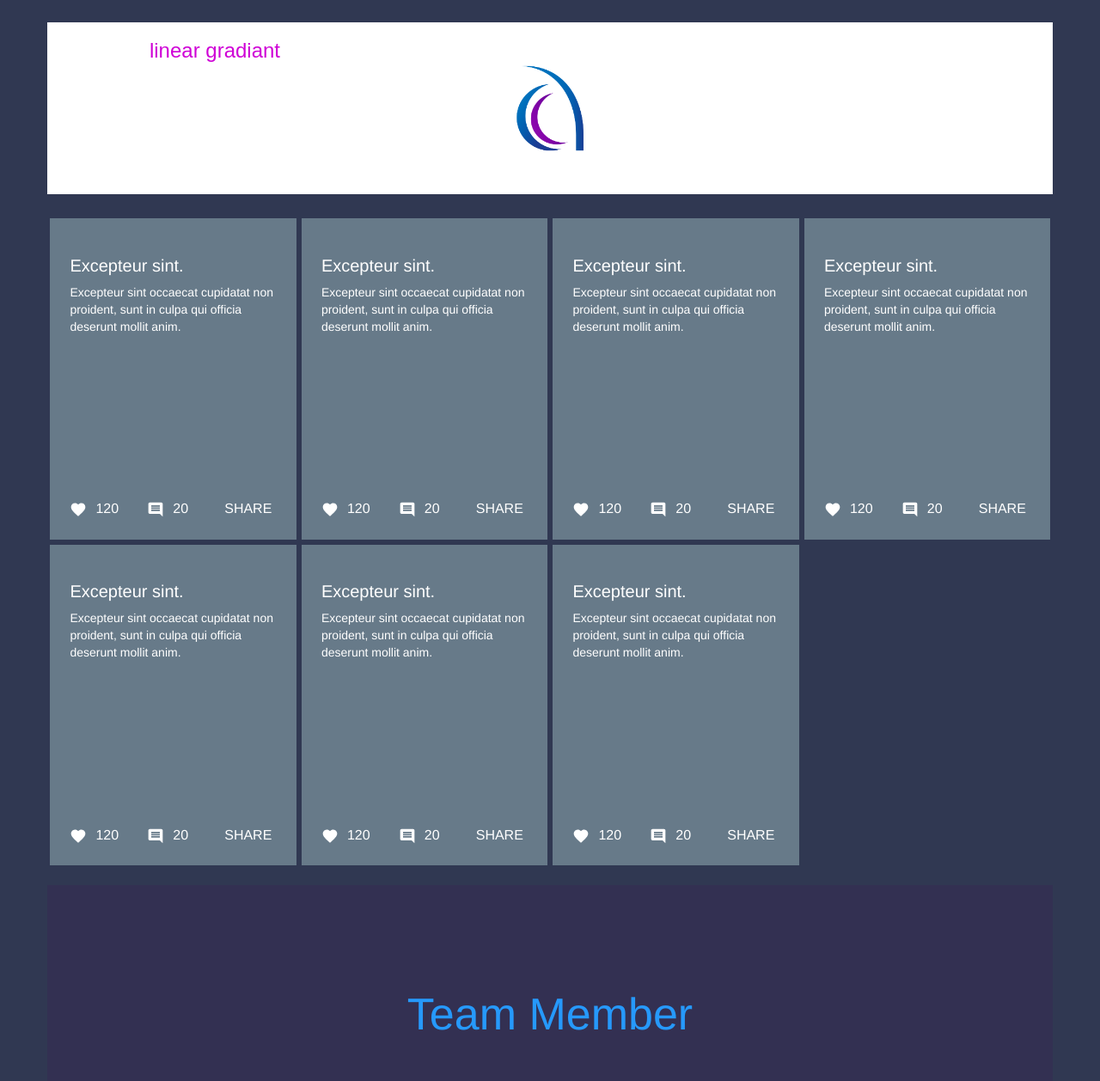
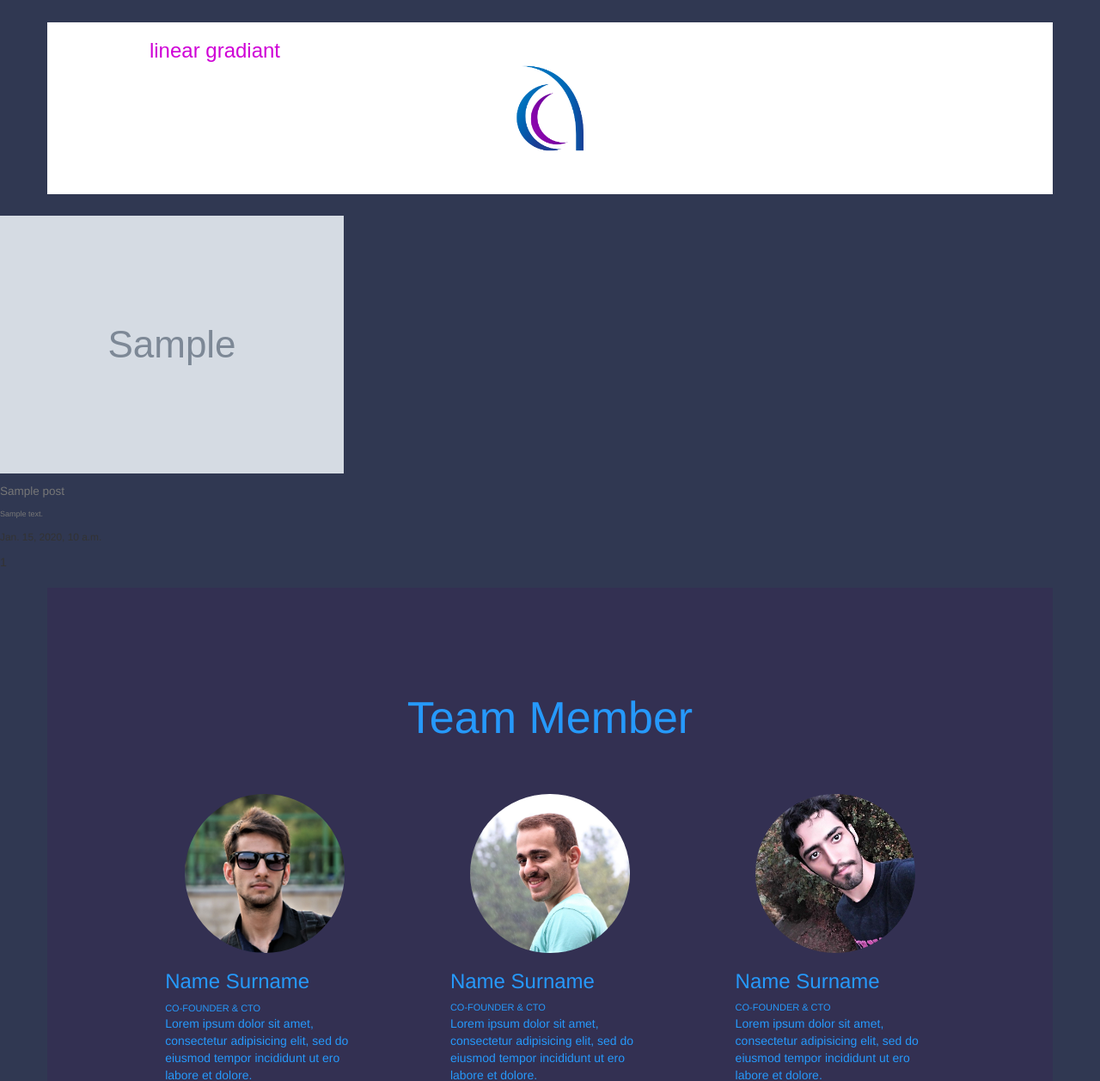
Before and after one commit to engiAsadi/IE-GalleryProject, a Django app: template templates/gallery/index.html in a window 1280 px wide. Shown: the part 50-1308 px from the top of the page at 86% size. Run offline with Django 3.2, Linux system fonts and the light colour scheme; the template is opened without the code that fills it: most values are stand-ins (such as "Sample title", 1, 10 or a date in 2020); grey boxes marked "Sample" are stand-in pictures; some libraries are stand-ins or nearby versions.

Commit message:
modifying template files

```diff
--- a/templates/gallery/index.html
+++ b/templates/gallery/index.html
@@ -31,13 +31,13 @@
                 </ul>
                 <ul class="nav navbar-nav navbar-right ">
                     <li>
-                        <a style="padding-left: 0px;" href="#Instagram"> <img src="/instagram.svg" height="auto" width="12px" ;> </a>
+                        <a style="padding-left: 0px;" href="#Instagram"> <img src="../static/instagram.svg" height="auto" width="12px" ;> </a>
                     </li>
                     <li>
-                        <a style="padding-left: 0px;" href="#Website"> <img src="/WEB.svg.jpg" height="auto" width="24px" ;></a>
+                        <a style="padding-left: 0px;" href="#Website"> <img src="../static/WEB.svg.jpg" height="auto" width="24px" ;></a>
                     </li>
                     <li>
-                        <a style="padding-left: 0px;" href="#Profile"> <img src="/user.svg" height="auto" width="12px" ;></a>
+                        <a style="padding-left: 0px;" href="#Profile"> <img src="../static/user.svg" height="auto" width="12px" ;></a>
                     </li>
 
                 </ul>
@@ -50,20 +50,52 @@
             <div class="col-sm-4" style="text-align: center;">
                 <h3 style="font-family:Arial, Helvetica, sans-serif; color: #CF00D6;"> linear gradiant </h3>
             </div>
-            <div class="col-sm-4" style="text-align: center;"><img src="/cinarta-f1-transparent.png" width="200" height="200"></div>
+            <div class="col-sm-4" style="text-align: center;"><img src="../static/cinarta-f1-transparent.png" width="200" height="200"></div>
 
 
         </div>
     </div>
 
-    <div class="container">
+
+    <div class="card-columns">
+
+        {% for post in object_list %}
+            <div class="card bg-dark text-white">
+                <img class="card-img" src="{{post.photo.url}}" alt="{{post.title}}">
+                <div class="card-img-overlay d-flex flex-column justify-content-end">
+                    <div class="card-header bg-transparent">
+                        <h4 class="card-title"><small>{{post.title}}</small></h4>
+                    </div>
+                    <div class="card-body bg-transparent">
+                        <h6 class="card-subtitle"><small>{{post.description}}</small></h6>
+                    </div>
+                    <div class="card-footer ">
+                        <p><small>{{post.created}}</small></p>
+                        <a class="like-dislike-btn" data-pk='{{post.pk}}' href="{% url 'gallery:like_or_dislike' post.pk %}">
+                            {% if request.user in post.likes.all %}
+                                <i id="like-icon-{{post.pk}}" class="fas fa-heart" style="color: red;"></i>
+                            {% else %}
+                                <i id="like-icon-{{post.pk}}" class="fas fa-heart" style="color: white;"></i> <!-- far -->
+                            {% endif %}
+                        </a>
+                        <span id="like-count-{{post.pk}}">{{post.likes.count}}</span>
+                    </div>
+
+                </div>
+            </div>
+
+    {% endfor %}
+    </div>
+
+
+    <!-- <div class="container">
         <div class="row ">
             <div class="col-sm-3 index-posts">
                 <h3 style="font-size: 20px;">Excepteur sint.</h3>
                 <div style="margin-bottom: 80%; font-size: 14px;">Excepteur sint occaecat cupidatat non proident, sunt in culpa qui officia deserunt mollit anim.</div>
                 <div class="row">
-                    <div class="col-sm-4" style="font-size: 16px;"><img src="/favorite-white-24dp.svg" style="width: 20px;height:auto; margin-right: 10px;">120</div>
-                    <div class="col-sm-4" style="font-size: 16px;"><img src="/comment-white-24dp.svg" style="width: 20px;height:auto; margin-right: 10px;">20</div>
+                    <div class="col-sm-4" style="font-size: 16px;"><img src="../static/favorite-white-24dp.svg" style="width: 20px;height:auto; margin-right: 10px;">120</div>
+                    <div class="col-sm-4" style="font-size: 16px;"><img src="../static/comment-white-24dp.svg" style="width: 20px;height:auto; margin-right: 10px;">20</div>
                     <div class="col-sm-4" style="font-size: 16px;">SHARE</div>
                 </div>
             </div>
@@ -71,8 +103,8 @@
                 <h3 style="font-size: 20px;">Excepteur sint.</h3>
                 <div style="margin-bottom: 80%; font-size: 14px;">Excepteur sint occaecat cupidatat non proident, sunt in culpa qui officia deserunt mollit anim.</div>
                 <div class="row">
-                    <div class="col-sm-4" style="font-size: 16px;"><img src="/favorite-white-24dp.svg" style="width: 20px;height:auto; margin-right: 10px;">120</div>
-                    <div class="col-sm-4" style="font-size: 16px;"><img src="/comment-white-24dp.svg" style="width: 20px;height:auto; margin-right: 10px;">20</div>
+                    <div class="col-sm-4" style="font-size: 16px;"><img src="../static/favorite-white-24dp.svg" style="width: 20px;height:auto; margin-right: 10px;">120</div>
+                    <div class="col-sm-4" style="font-size: 16px;"><img src="../static/comment-white-24dp.svg" style="width: 20px;height:auto; margin-right: 10px;">20</div>
                     <div class="col-sm-4" style="font-size: 16px;">SHARE</div>
                 </div>
             </div>
@@ -80,8 +112,8 @@
                 <h3 style="font-size: 20px;">Excepteur sint.</h3>
                 <div style="margin-bottom: 80%; font-size: 14px;">Excepteur sint occaecat cupidatat non proident, sunt in culpa qui officia deserunt mollit anim.</div>
                 <div class="row">
-                    <div class="col-sm-4" style="font-size: 16px;"><img src="/favorite-white-24dp.svg" style="width: 20px;height:auto; margin-right: 10px;">120</div>
-                    <div class="col-sm-4" style="font-size: 16px;"><img src="/comment-white-24dp.svg" style="width: 20px;height:auto; margin-right: 10px;">20</div>
+                    <div class="col-sm-4" style="font-size: 16px;"><img src="../static/favorite-white-24dp.svg" style="width: 20px;height:auto; margin-right: 10px;">120</div>
+                    <div class="col-sm-4" style="font-size: 16px;"><img src="../static/comment-white-24dp.svg" style="width: 20px;height:auto; margin-right: 10px;">20</div>
                     <div class="col-sm-4" style="font-size: 16px;">SHARE</div>
                 </div>
             </div>
@@ -89,8 +121,8 @@
                 <h3 style="font-size: 20px;">Excepteur sint.</h3>
                 <div style="margin-bottom: 80%; font-size: 14px;">Excepteur sint occaecat cupidatat non proident, sunt in culpa qui officia deserunt mollit anim.</div>
                 <div class="row">
-                    <div class="col-sm-4" style="font-size: 16px;"><img src="/favorite-white-24dp.svg" style="width: 20px;height:auto; margin-right: 10px;">120</div>
-                    <div class="col-sm-4" style="font-size: 16px;"><img src="/comment-white-24dp.svg" style="width: 20px;height:auto; margin-right: 10px;">20</div>
+                    <div class="col-sm-4" style="font-size: 16px;"><img src="../static/favorite-white-24dp.svg" style="width: 20px;height:auto; margin-right: 10px;">120</div>
+                    <div class="col-sm-4" style="font-size: 16px;"><img src="../static/comment-white-24dp.svg" style="width: 20px;height:auto; margin-right: 10px;">20</div>
                     <div class="col-sm-4" style="font-size: 16px;">SHARE</div>
                 </div>
             </div>
@@ -98,8 +130,8 @@
                 <h3 style="font-size: 20px;">Excepteur sint.</h3>
                 <div style="margin-bottom: 80%; font-size: 14px;">Excepteur sint occaecat cupidatat non proident, sunt in culpa qui officia deserunt mollit anim.</div>
                 <div class="row">
-                    <div class="col-sm-4" style="font-size: 16px;"><img src="/favorite-white-24dp.svg" style="width: 20px;height:auto; margin-right: 10px;">120</div>
-                    <div class="col-sm-4" style="font-size: 16px;"><img src="/comment-white-24dp.svg" style="width: 20px;height:auto; margin-right: 10px;">20</div>
+                    <div class="col-sm-4" style="font-size: 16px;"><img src="../static/favorite-white-24dp.svg" style="width: 20px;height:auto; margin-right: 10px;">120</div>
+                    <div class="col-sm-4" style="font-size: 16px;"><img src="../static/comment-white-24dp.svg" style="width: 20px;height:auto; margin-right: 10px;">20</div>
                     <div class="col-sm-4" style="font-size: 16px;">SHARE</div>
                 </div>
             </div>
@@ -107,8 +139,8 @@
                 <h3 style="font-size: 20px;">Excepteur sint.</h3>
                 <div style="margin-bottom: 80%; font-size: 14px;">Excepteur sint occaecat cupidatat non proident, sunt in culpa qui officia deserunt mollit anim.</div>
                 <div class="row">
-                    <div class="col-sm-4" style="font-size: 16px;"><img src="/favorite-white-24dp.svg" style="width: 20px;height:auto; margin-right: 10px;">120</div>
-                    <div class="col-sm-4" style="font-size: 16px;"><img src="/comment-white-24dp.svg" style="width: 20px;height:auto; margin-right: 10px;">20</div>
+                    <div class="col-sm-4" style="font-size: 16px;"><img src="../static/favorite-white-24dp.svg" style="width: 20px;height:auto; margin-right: 10px;">120</div>
+                    <div class="col-sm-4" style="font-size: 16px;"><img src="../static/comment-white-24dp.svg" style="width: 20px;height:auto; margin-right: 10px;">20</div>
                     <div class="col-sm-4" style="font-size: 16px;">SHARE</div>
                 </div>
             </div>
@@ -116,32 +148,33 @@
                 <h3 style="font-size: 20px;">Excepteur sint.</h3>
                 <div style="margin-bottom: 80%; font-size: 14px;">Excepteur sint occaecat cupidatat non proident, sunt in culpa qui officia deserunt mollit anim.</div>
                 <div class="row">
-                    <div class="col-sm-4" style="font-size: 16px;"><img src="/favorite-white-24dp.svg" style="width: 20px;height:auto; margin-right: 10px;">120</div>
-                    <div class="col-sm-4" style="font-size: 16px;"><img src="/comment-white-24dp.svg" style="width: 20px;height:auto; margin-right: 10px;">20</div>
+                    <div class="col-sm-4" style="font-size: 16px;"><img src="../static/favorite-white-24dp.svg" style="width: 20px;height:auto; margin-right: 10px;">120</div>
+                    <div class="col-sm-4" style="font-size: 16px;"><img src="../static/comment-white-24dp.svg" style="width: 20px;height:auto; margin-right: 10px;">20</div>
                     <div class="col-sm-4" style="font-size: 16px;">SHARE</div>
                 </div>
             </div>
 
         </div>
-    </div><br>
+        </div>  -->
+    <br>
 
     <div class="container" style="background-color: #333052; padding: 8%;">
         <h3 style="font-size: 52px; color: #2699FB; text-align: center;">Team Member</h3>
         <div class="row">
             <div class="col-sm-4" style="padding: 5%;">
-                <div style="text-align: center;"><img src="/ali.jpg" style="width: 80%; height: auto; border-radius: 50%;"></div>
+                <div style="text-align: center;"><img src="../static/ali.jpg" style="width: 80%; height: auto; border-radius: 50%;"></div>
                 <h3 style="font-size: 24px; color: #2699FB;">Name Surname</h3>
                 <div style="font-size: 11px; color: #2699FB;">CO-FOUNDER & CTO</div>
                 <div style="font-size: 14px; color: #2699FB;">Lorem ipsum dolor sit amet, consectetur adipisicing elit, sed do eiusmod tempor incididunt ut ero labore et dolore.</div>
             </div>
             <div class="col-sm-4" style="padding: 5%;">
-                <div style="text-align: center;"><img src="/hamid.jpg" style="width: 80%; height: auto; border-radius: 50%;"></div>
+                <div style="text-align: center;"><img src="../static/hamid.jpg" style="width: 80%; height: auto; border-radius: 50%;"></div>
                 <h3 style="font-size: 24px; color: #2699FB;">Name Surname</h3>
                 <div style="font-size: 11px; color: #2699FB;">CO-FOUNDER & CTO</div>
                 <div style="font-size: 14px; color: #2699FB;">Lorem ipsum dolor sit amet, consectetur adipisicing elit, sed do eiusmod tempor incididunt ut ero labore et dolore.</div>
             </div>
             <div class="col-sm-4" style="padding: 5%;">
-                <div style="text-align: center;"><img src="/arman.jpg" style="width: 80%; height: auto; border-radius: 50%;"></div>
+                <div style="text-align: center;"><img src="../static/arman.jpg" style="width: 80%; height: auto; border-radius: 50%;"></div>
                 <h3 style="font-size: 24px; color: #2699FB;">Name Surname</h3>
                 <div style="font-size: 11px; color: #2699FB;">CO-FOUNDER & CTO</div>
                 <div style="font-size: 14px; color: #2699FB;">Lorem ipsum dolor sit amet, consectetur adipisicing elit, sed do eiusmod tempor incididunt ut ero labore et dolore.</div>
@@ -177,13 +210,13 @@
                 </ul>
                 <ul class="nav navbar-nav navbar-right ">
                     <li>
-                        <a style="padding-left: 0px;" href="#Instagram"> <img src="/instagram.svg" height="auto" width="12px" ;> </a>
+                        <a style="padding-left: 0px;" href="#Instagram"> <img src="../static/instagram.svg" height="auto" width="12px" ;> </a>
                     </li>
                     <li>
-                        <a style="padding-left: 0px;" href="#Website"> <img src="/WEB.svg.jpg" height="auto" width="24px" ;></a>
+                        <a style="padding-left: 0px;" href="#Website"> <img src="../static/WEB.svg.jpg" height="auto" width="24px" ;></a>
                     </li>
                     <li>
-                        <a style="padding-left: 0px;" href="#Profile"> <img src="/user.svg" height="auto" width="12px" ;></a>
+                        <a style="padding-left: 0px;" href="#Profile"> <img src="../static/user.svg" height="auto" width="12px" ;></a>
                     </li>
 
                 </ul>
```
Also changed, not shown: templates/gallery/Post_Page.html (+5 -5 lines), templates/gallery/Share_Post.html (+4 -4 lines), templates/registration/SignIn.html (renamed from templates/gallery/SignIn.html), templates/registration/SignIn_Page.html (renamed from templates/gallery/SignIn_Page.html), templates/registration/SignUp.html (renamed from templates/gallery/SignUp.html), templates/registration/SignUp_Page.html (renamed from templates/gallery/SignUp_Page.html), templates/static/WEB.svg.jpg (renamed from templates/gallery/WEB.svg.jpg), templates/static/ali.jpg (renamed from templates/gallery/ali.jpg), templates/static/arman.jpg (renamed from templates/gallery/arman.jpg), templates/static/cinarta-f1-transparent.png (renamed from templates/gallery/cinarta-f1-transparent.png), templates/static/comment-white-24dp.svg (renamed from templates/gallery/comment-white-24dp.svg), templates/static/facebook.svg (renamed from templates/gallery/facebook.svg), templates/static/favorite-white-24dp.svg (renamed from templates/gallery/favorite-white-24dp.svg), templates/static/hamid.jpg (renamed from templates/gallery/hamid.jpg), 5 more files.
